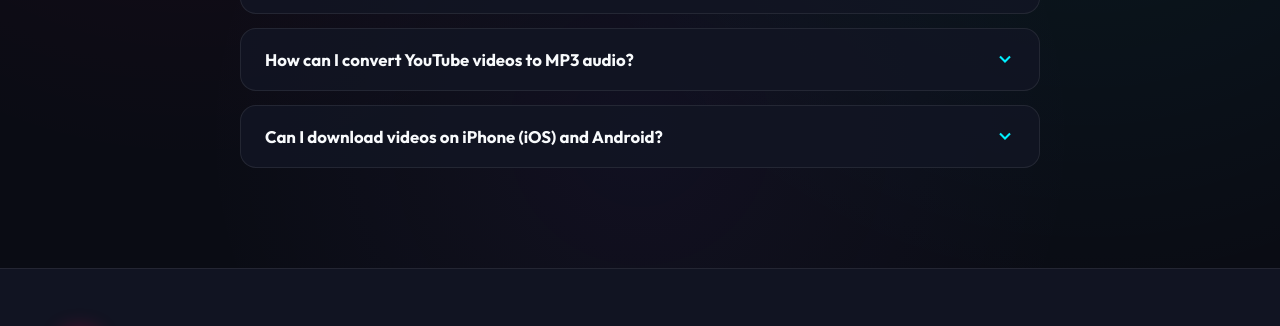
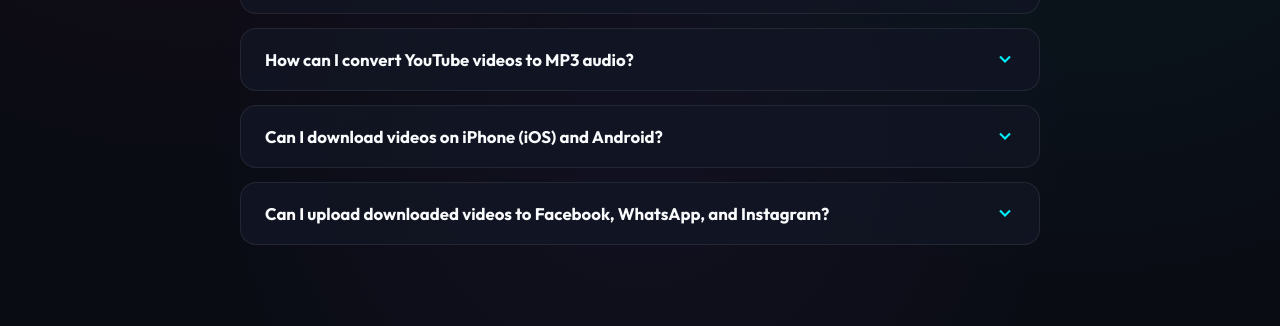
Before and after one commit to asitech5info-prog/asi-tube, a website: page public/index.html in a window 1280 px wide. Shown: the part 2866-3192 px from the top of the page. Drawn offline with Linux system fonts and the light colour scheme; no server answers.

Commit message:
Update index.html with Facebook and WhatsApp video compatibility FAQ

```diff
--- a/public/index.html
+++ b/public/index.html
@@ -410,6 +410,16 @@
               <p>Yes. On iOS (Safari) and Android (Chrome), tapping download will save the file directly to your Files or Downloads app, which can then be saved to your Camera Roll / Gallery.</p>
             </div>
           </div>
+
+          <div class="faq-item">
+            <button class="faq-question">
+              <span>Can I upload downloaded videos to Facebook, WhatsApp, and Instagram?</span>
+              <svg class="faq-icon" viewBox="0 0 24 24" fill="none" stroke="currentColor" stroke-width="2.5"><polyline points="6 9 12 15 18 9"></polyline></svg>
+            </button>
+            <div class="faq-answer">
+              <p>Yes, 100%! All MP4 downloads are automatically processed with industry-standard H.264 (AVC) video, stereo AAC audio, and faststart seeking metadata. They are fully compatible with Facebook Video uploads, WhatsApp forwarding, Instagram Reels, and all modern media players.</p>
+            </div>
+          </div>
         </div>
       </div>
     </section>
```
